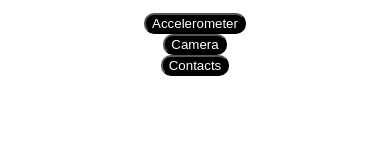
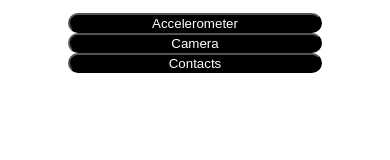
Before and after one commit to romilgoel/AccessDeviceFeatures, a plain HTML site: page index.html in a window 390 px wide. Drawn offline with Linux system fonts and the light colour scheme.

Commit message:
Update index.html

```diff
--- a/index.html
+++ b/index.html
@@ -32,6 +32,8 @@
 			.classButton
 			{
 				background : black;
+				width : 70%;
+				height : 20px;
 				border-radius : 10px;
 				color :white;
 
@@ -45,7 +47,7 @@
 				<div class="classButtonContainer">
 
 					<a href="accelerometer.html"><button class="classButton">Accelerometer</button></a><br/>
-					<a href="accelerometer2.html"><button class="classButton"><a>Camera</a></button></a><br/>
+					<a href="accelerometer2.html"><button class="classButton">Camera</button></a><br/>
 					<button class="classButton"><a>Contacts</a></button><br/>
 				</div>
 			</div>
```
